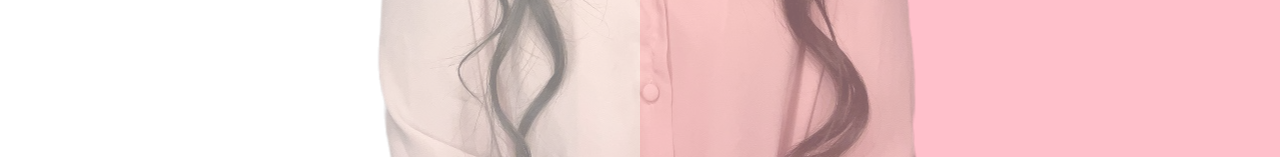
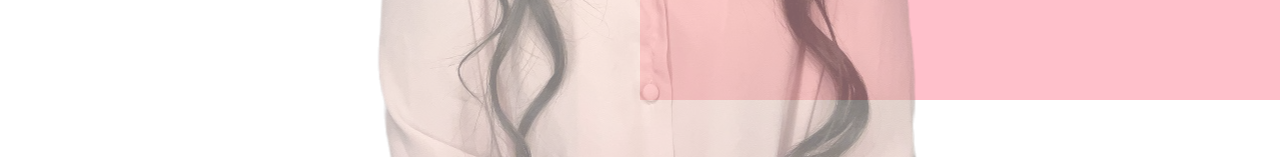
Before and after one commit to i-sopha/portfolio-prep, a plain HTML site: page index.html in a window 1280 px wide. Shown: the part 703-860 px from the top of the page. After the commit the page ends 803 px from the top, so only its background shows below. Drawn offline with Linux system fonts and the light colour scheme; a web font is replaced by a local one.

```diff
--- a/style.css
+++ b/style.css
@@ -110,7 +110,7 @@ img:hover {
 }
 
 .halfandhalf {
-  height: 100vh;
+  height: 92.9vh;
   width: 100%;
   background: linear-gradient(to right,white 50%, pink 50%);
   display: flex;
```
